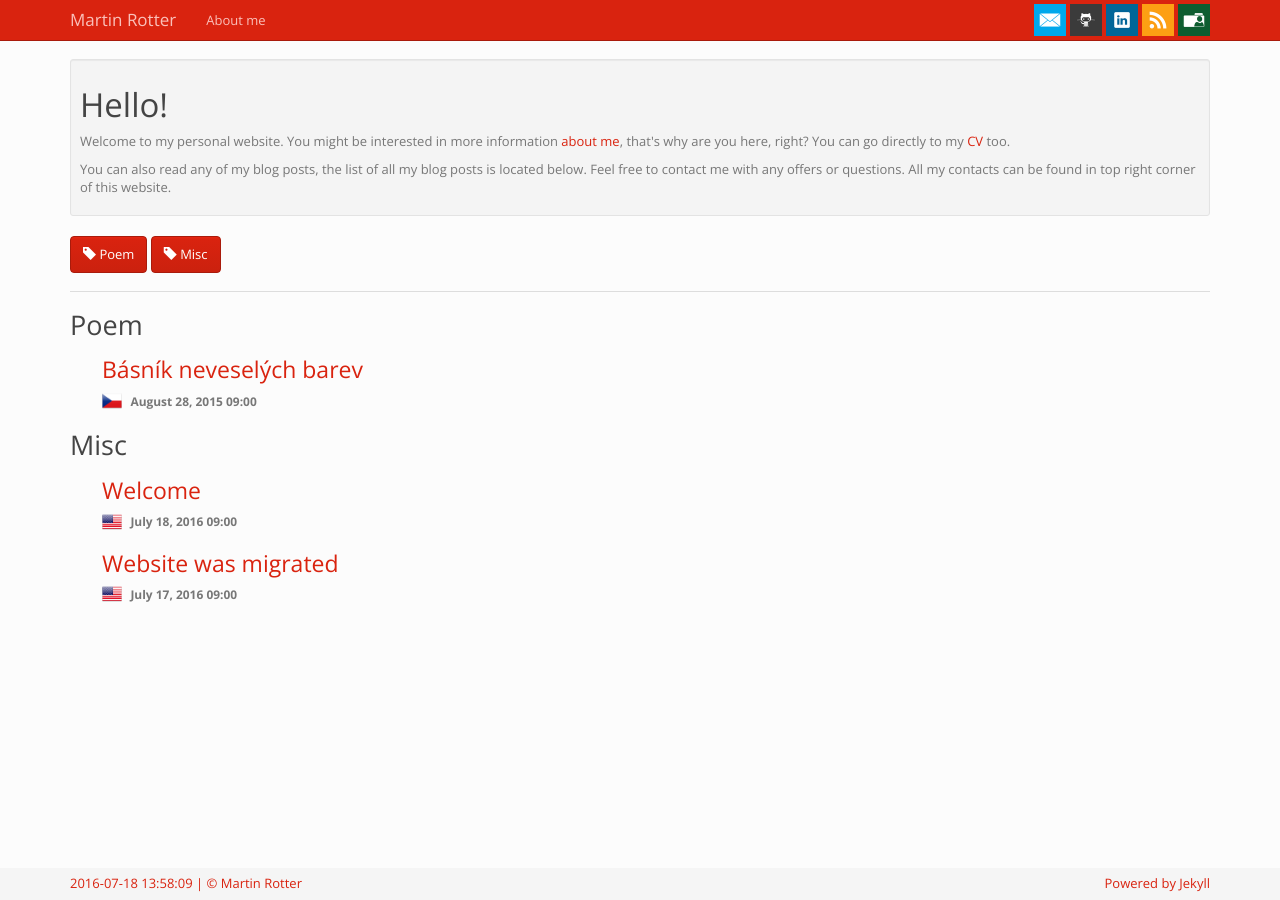
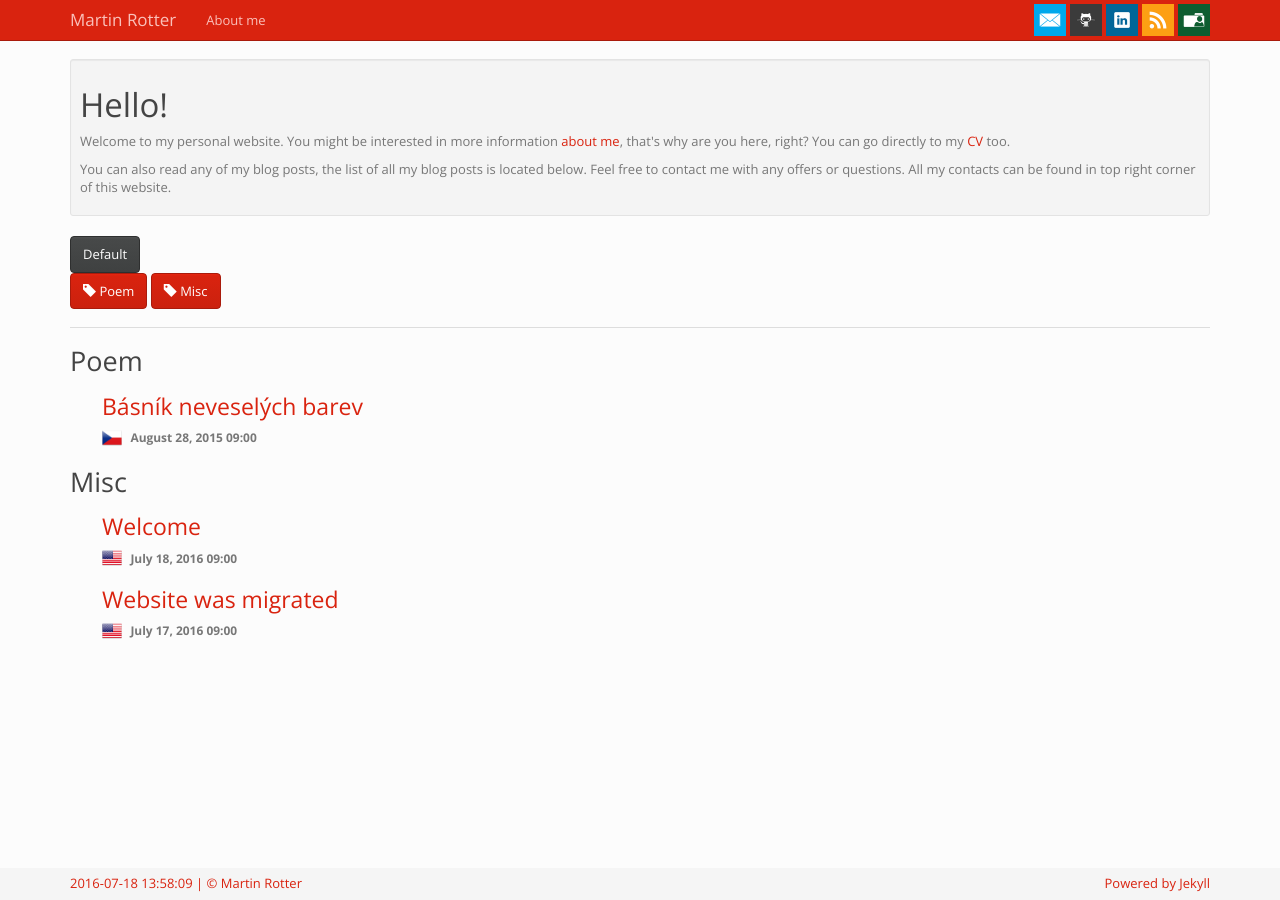
Before and after one commit to martinrotter/martinrotter.github.io, a Jekyll site: the page built from index.html, in a window 1280 px wide. Built offline with Jekyll 4.4.1, drawn with Linux system fonts in a browser that asks for light colours.

Commit message:
Buttonize cats.

```diff
--- a/_layouts/home.html
+++ b/_layouts/home.html
@@ -5,6 +5,8 @@ layout: default
 <div class="well well-sm">
   {{ content }}
 </div>
+
+<button type="button" class="btn btn-default">Default</button>
 
 <div>
   {% for tag in site.categories %}
```
